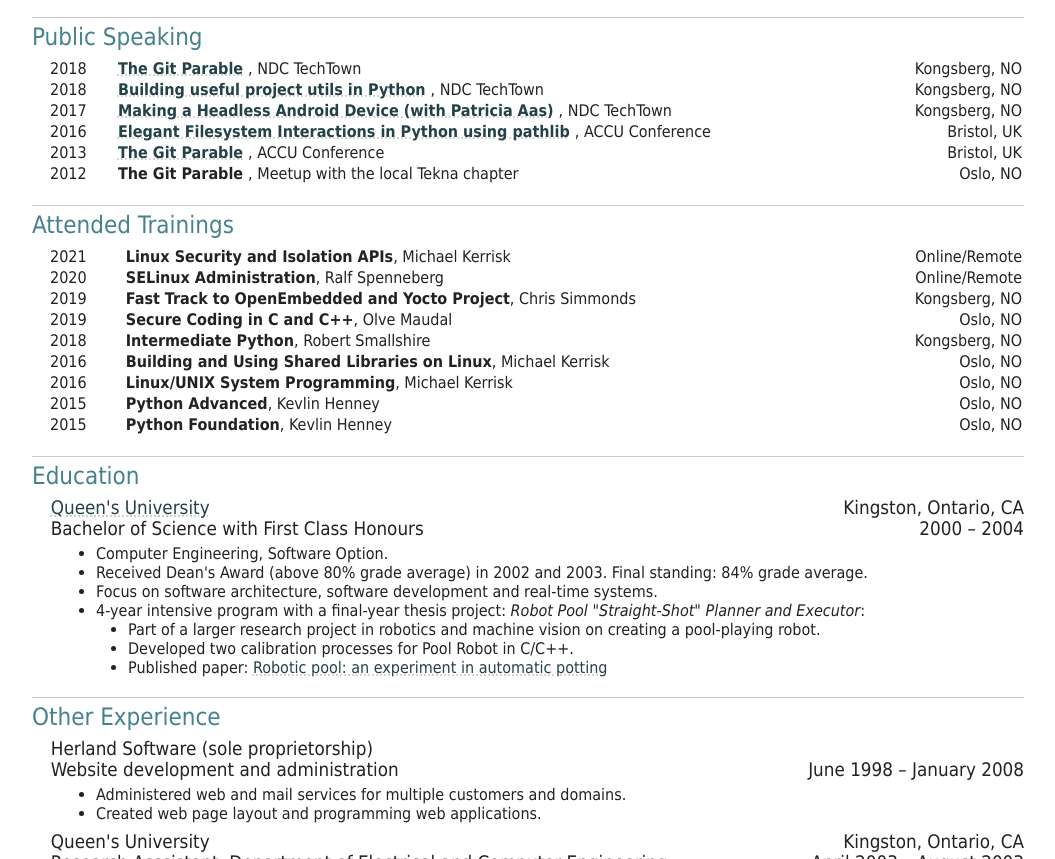
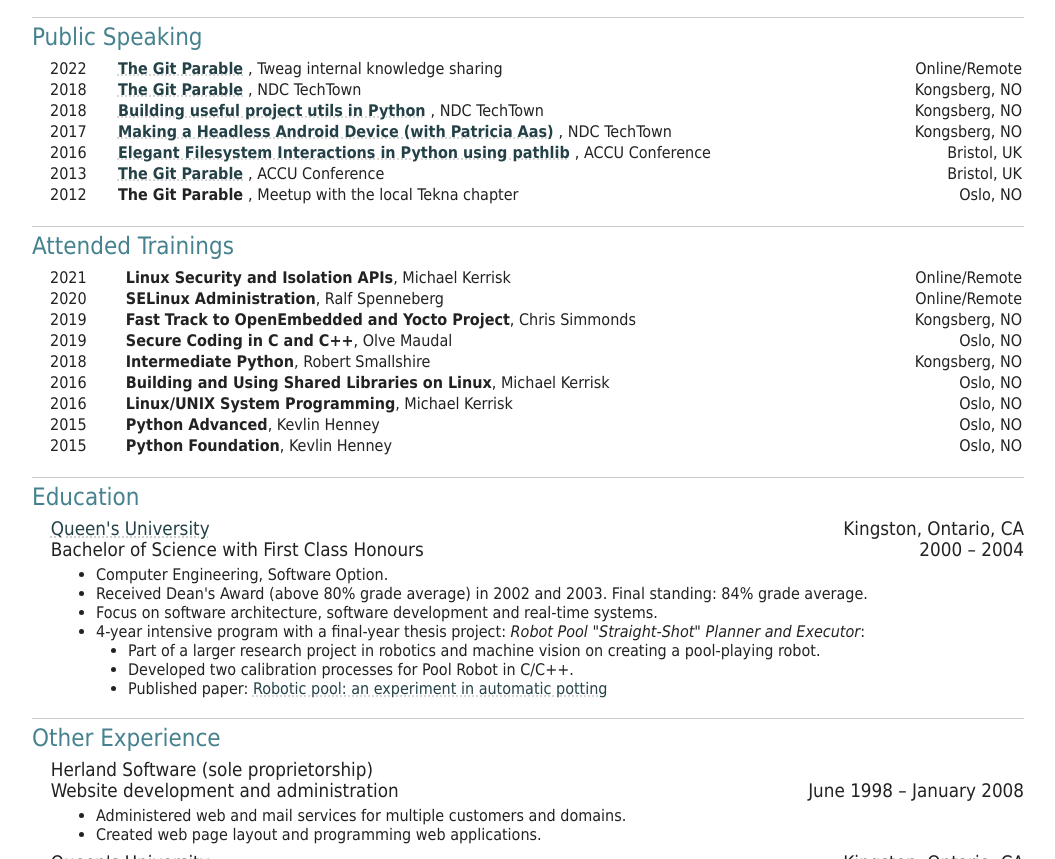
Before and after one commit to jherland/jherland.github.io, a plain HTML site: page johan/resume.html in a window 1280 px wide. Shown: the part 1363-2222 px from the top of the page, without its empty margins (112-1167 px from the left). Drawn offline with Linux system fonts and the light colour scheme.

Commit message:
Update resume

```diff
--- a/johan/resume.html
+++ b/johan/resume.html
@@ -313,6 +313,15 @@
 <h2>Public Speaking</h2>
 <table class="chronology">
     <tr>
+        <td class="left">2022</td>
+        <td class="center">
+            <strong>
+                <a href="https://youtu.be/ANNboouhNHE">The Git Parable</a>
+            </strong>, Tweag internal knowledge sharing
+        </td>
+        <td class="right">Online/Remote</td>
+    </tr>
+    <tr>
         <td class="left">2018</td>
         <td class="center">
             <strong>
```
Also changed, not shown: johan/resume.txt, 1 other file.
